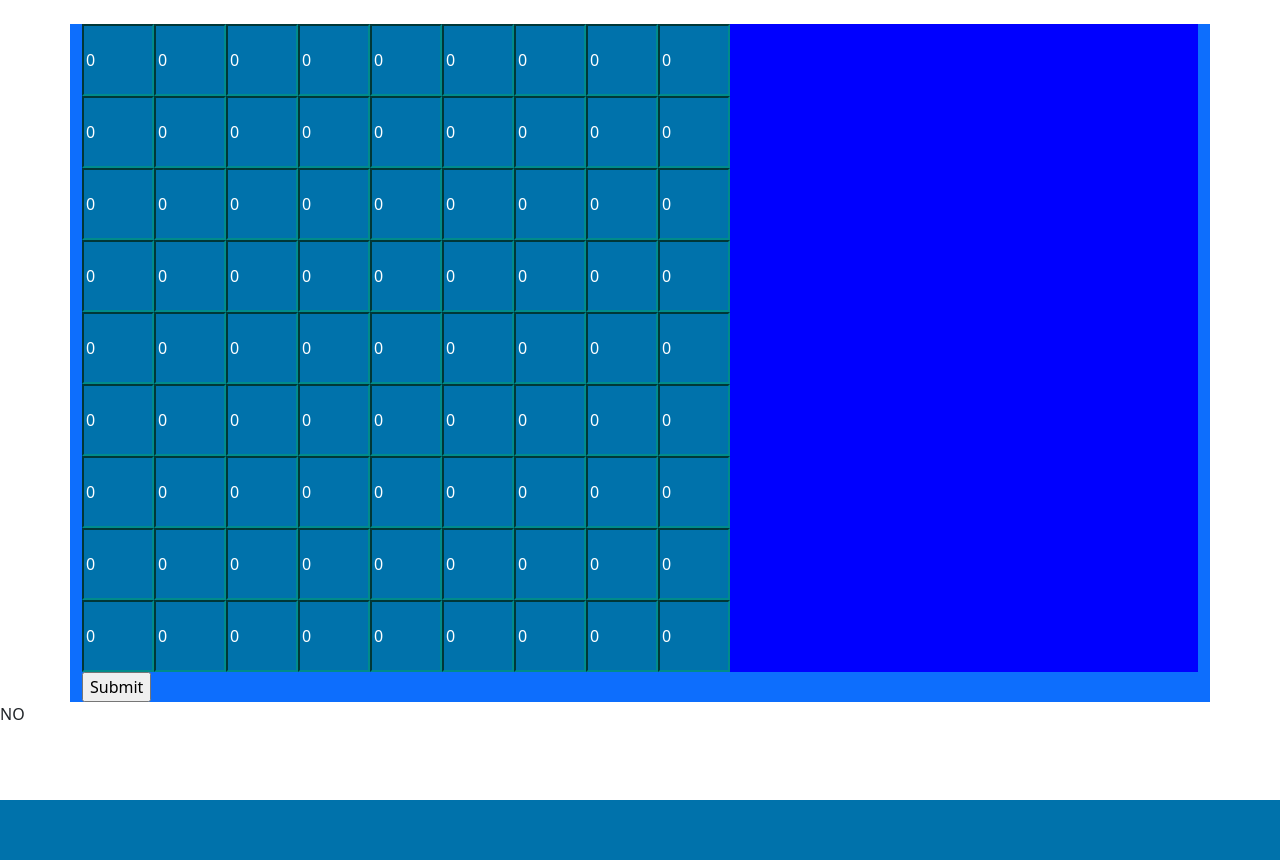
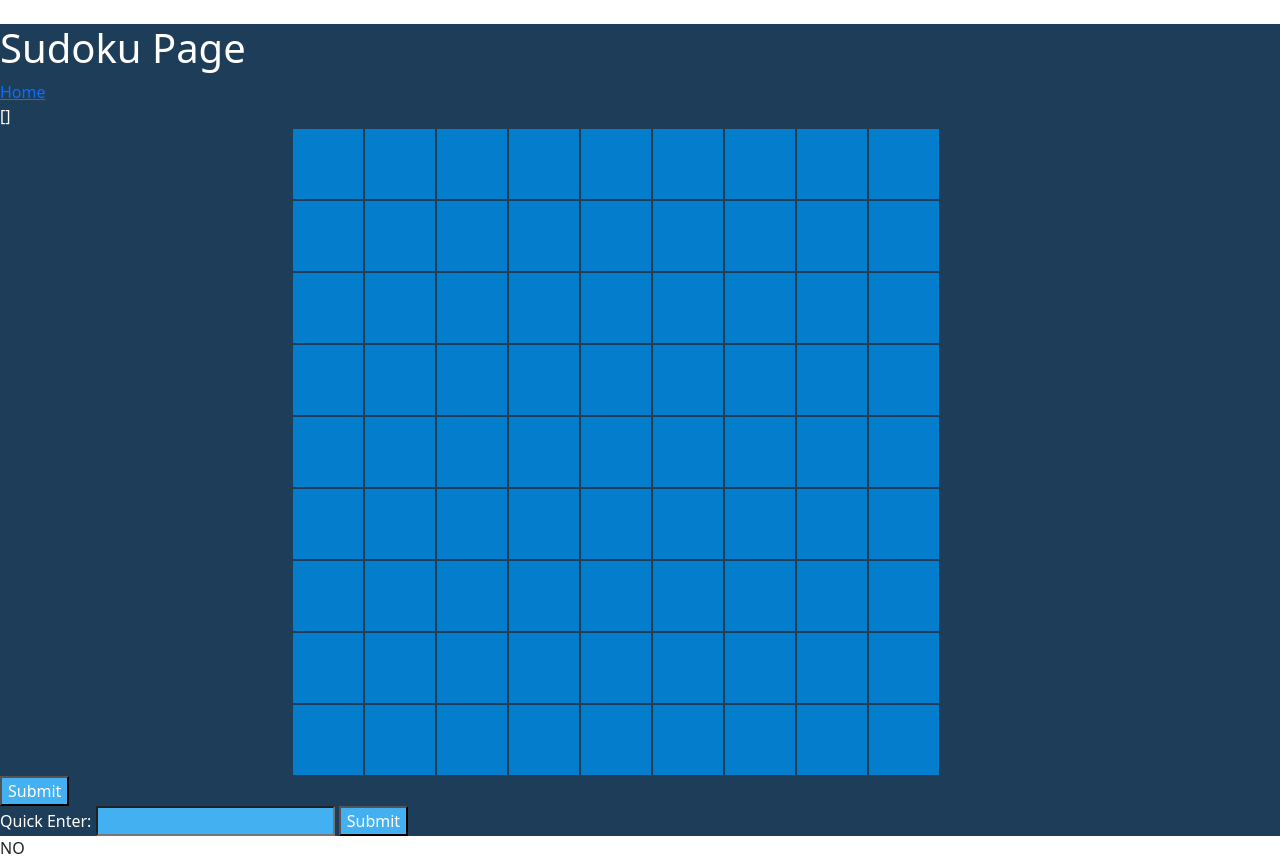
Before and after one commit to xccn-xccn/my-website, a Django app: page /games/sudoku/ in a window 1280 px wide. Before the commit the page ends 800 px from the top, so only its background shows below. Run offline with Django 4.2, Linux system fonts and the light colour scheme; some libraries are stand-ins or nearby versions.

Commit message:
input and output of sudoku are styled

```diff
--- a/mysite/games/forms.py
+++ b/mysite/games/forms.py
@@ -19,7 +19,12 @@
         max_value=9,
         max_digits=1,
         required=False,
-        initial=0,
         label="",
-        widget=forms.NumberInput(attrs={'class': 'sudoku_cell'})
+        widget=forms.NumberInput(attrs={'class': 'sudoku-cell'})
     )
+
+
+class QuickEnterForm(forms.Form):
+    sudoku = forms.CharField(max_length=81, min_length=81, label="Quick Enter")
+
+#483921657967345821251876493548132976729564138136798245372689514814253769695417382
--- a/mysite/games/static/games/style.css
+++ b/mysite/games/static/games/style.css
@@ -2,6 +2,13 @@
 input::-webkit-inner-spin-button {
   -webkit-appearance: none;
   margin: 0;
+}
+
+:root {
+  --main1: #1e3d58;
+  --main2: #057DCD;
+  --main3: #43B0f1;
+  --main4: #36fae0;
 }
 
 /* Firefox */
@@ -9,15 +16,71 @@
   -moz-appearance: textfield;
 }
 
-.sudoku{
+nav {
+  color: #ffffff;
+  margin-bottom: 0;
+}
+
+.sudoku {
   display: grid;
   grid-template-columns: repeat(9, 9vmin);
   grid-template-rows: repeat(9, 9vmin);
-  background-color: blue;
+  background-color: var(--main1);
+  margin-right: 6vmin;
+  /* gap: 1px; */
+  /* margin: 0 auto; */
+  /* text-align: center; */
 }
 
-.sudoku_cell{
-  border-color: darkcyan;
-  background-color: rgba(0, 203, 105, 0.562);
+.sudoku-cell {
+  border-color: var(--main1);
+  background-color: var(--main2);
+  /* centres the output */
+  display: flex;
+  justify-content: center;
+  align-items: center;
+
+  /* centres the input */
+  text-align: center;
+
+  font-size: 3.5vmin;
+  border-width: 1px;
+  border-style: solid;
+  /* margin: auto; */
+  /* color: white; */
+}
+
+.sudoku-cell:focus {
+  background-color: var(--main3);
+  border-color: var(--main3);
+}
+
+.sudoku-container {
+  background-color: var(--main1);
+  margin: auto;
+}
+
+.sudoku-submit {
+  background-color: var(--main3);
+}
+
+ p {
+  color: var(--main4)
+ }
+
+
+@media (min-width: 2030px) {
+  .d-sd-flex {
+    display: flex !important;
+  }
+}
+
+input {
+  background-color: var(--main3);
+
+}
+
+* {
+  background-color: var(--main1);
   color: white;
 }
--- a/mysite/games/templates/games/sudoku.html
+++ b/mysite/games/templates/games/sudoku.html
@@ -2,22 +2,44 @@
 {% load crispy_forms_tags %}
 {% block content %}
     <br>
+    <nav>
+        <h1>Sudoku Page</h1>
+        <a href="{% url 'home' %}">Home</a>
+    </nav>
+    <div class="container-flex sudoku-container">
 
-    <div class="container bg-primary">
         <form method="post">
             {% csrf_token %}
-            {{ forms.management_form }}
+            {{ sudoku_forms.management_form }}
+            {{ sudoku_forms.errors}}
+        <div class="d-flex justify-content-center">
+            <div class="sudoku">
+                {% for sudoku_cell in sudoku_forms %}
+                    {{ sudoku_cell }}
+                {% endfor %}
+            </div>
+            {% if solved_sudoku %}
                 <div class="sudoku">
-                    {% for sudoku_cell in forms %}
-                        {{ field.errors}}
-                        {{ sudoku_cell }}
+                    {% for char in solved_sudoku %}
+                        <div class="sudoku-cell">
+                            {{ char }}
+                        </div>
                     {% endfor %}
                 </div>
+            {% endif %}
+        </div>
+
+            <input type="submit" value="Submit" class="sudoku-submit">
+        </form>
+
+        <form method="post">
+            {% csrf_token %}
+            {{ quick_enter_form }}
             <input type="submit" value="Submit">
         </form>
     </div>
 
-    {{ solved_sudoku }}
+    <!-- {{ solved_sudoku }} -->
 
     {{ solved }}
 
--- a/mysite/games/views.py
+++ b/mysite/games/views.py
@@ -1,7 +1,7 @@
 from django.shortcuts import render, redirect
 from django.contrib import messages
 from django.forms import formset_factory
-from .forms import SolveSudokuForm
+from .forms import SolveSudokuForm, QuickEnterForm
 from .non_web.sudoku_solver import sudoku_solver
 
 def home(request):
@@ -11,10 +11,10 @@
     return render(request, "games/home.html", context)
 
 
-def sudoku(request):
+def sudoku(request): #TODO fix current error, create Quick enter, make input red but new same, make copy quick enter, make generator
     SudokuFormSet = formset_factory(SolveSudokuForm, extra=81)
     context = {
-
+        "quick_enter_form" : QuickEnterForm()
     }
     context["solved"] = "NO"
     if request.method == "POST":
@@ -27,6 +27,7 @@
         print (SudokuForm.non_form_errors())
         print(SudokuForm.is_valid())
         if SudokuForm.is_valid():
+
             context["solved"] = "yes"
             messages.success(request, "yay")
             grid = []
@@ -37,13 +38,18 @@
                     grid.append([])
                 grid[-1].append(int(square))
             solved_sudoku = sudoku_solver(grid)
-            context["solved_sudoku"] = solved_sudoku
+            print(solved_sudoku)
+            print([x for row in solved_sudoku for x in row])
+            flattened_solved = [str(x) for row in solved_sudoku for x in row]
+            context["solved_sudoku"] = "".join(flattened_solved)
             context["solved"] = "YES"
+            for form, square in zip(SudokuForm, flattened_solved):
+                form.fields['square'].initial = square
+            print([x.cleaned_data for x in SudokuForm])
             # return render("sudoku", {"solved_sudoku": solved_sudoku})
-
 
 
     else:
          SudokuForm = SudokuFormSet()
-    context["forms"] = SudokuForm
+    context["sudoku_forms"] = SudokuForm
     return render(request, "games/sudoku.html", context)
```
Also changed, not shown: mysite/games/templates/games/base.html (line endings or trailing spaces).
